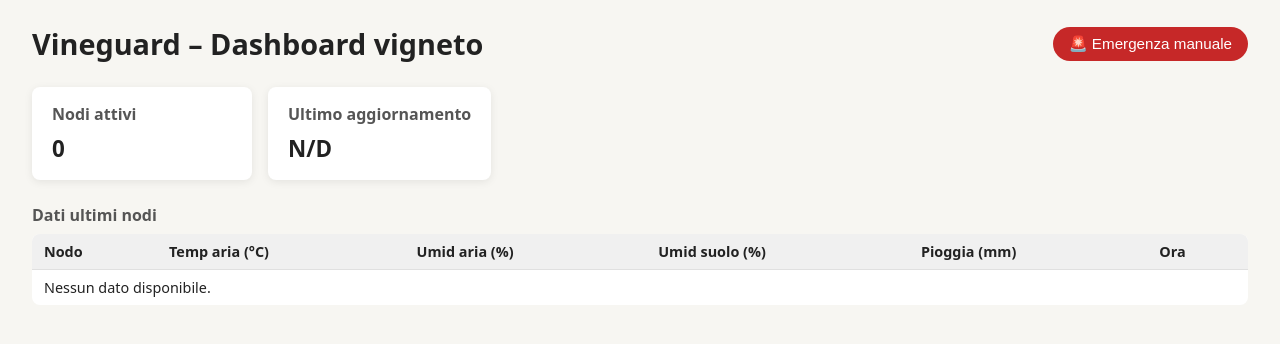
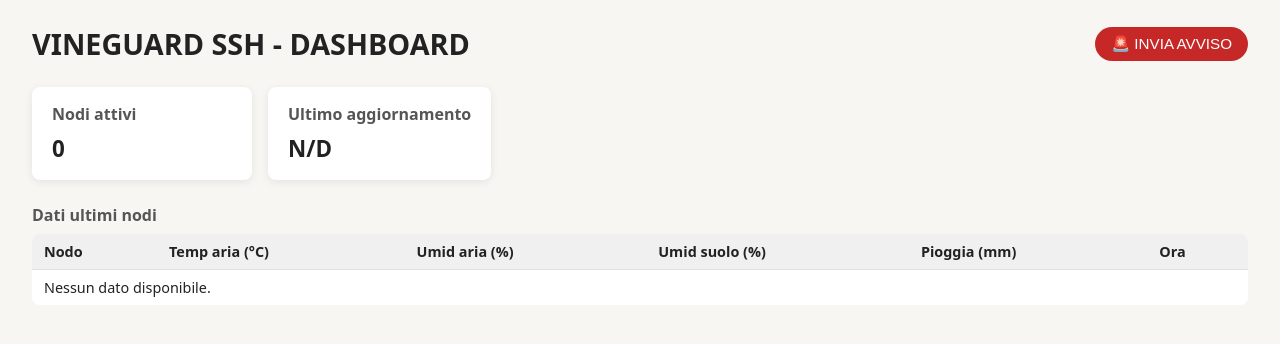
Before and after one commit to gregoriogennari-blip/VINEGUARD, a Django app: page / in a window 1280 px wide. Shown: the top 344 px of the page. Run offline with Django 5.2, Linux system fonts and the light colour scheme; data that the repository does not hold is empty.

Commit message:
cambiato titolo dashboard

```diff
--- a/dashboard/templates/dashboard/index.html
+++ b/dashboard/templates/dashboard/index.html
@@ -8,9 +8,9 @@
 </head>
 <body>
   <header class="page-header">
-    <h1>Vineguard – Dashboard vigneto</h1>
+    <h1>VINEGUARD SSH - DASHBOARD</h1>
     <button id="emergency-btn" class="btn btn-danger">
-      🚨 Emergenza manuale
+      🚨 INVIA AVVISO
     </button>
   </header>
 
```
